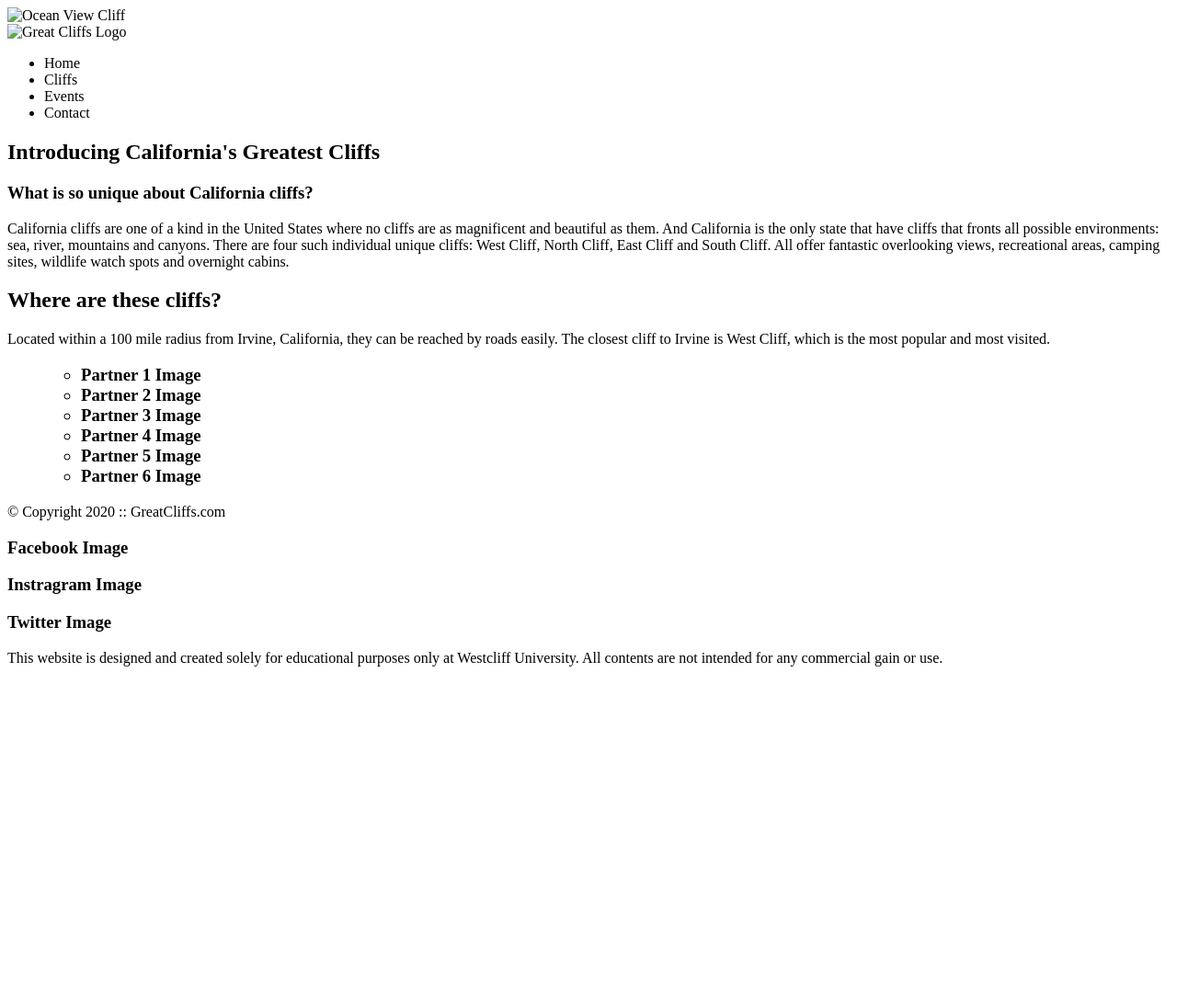
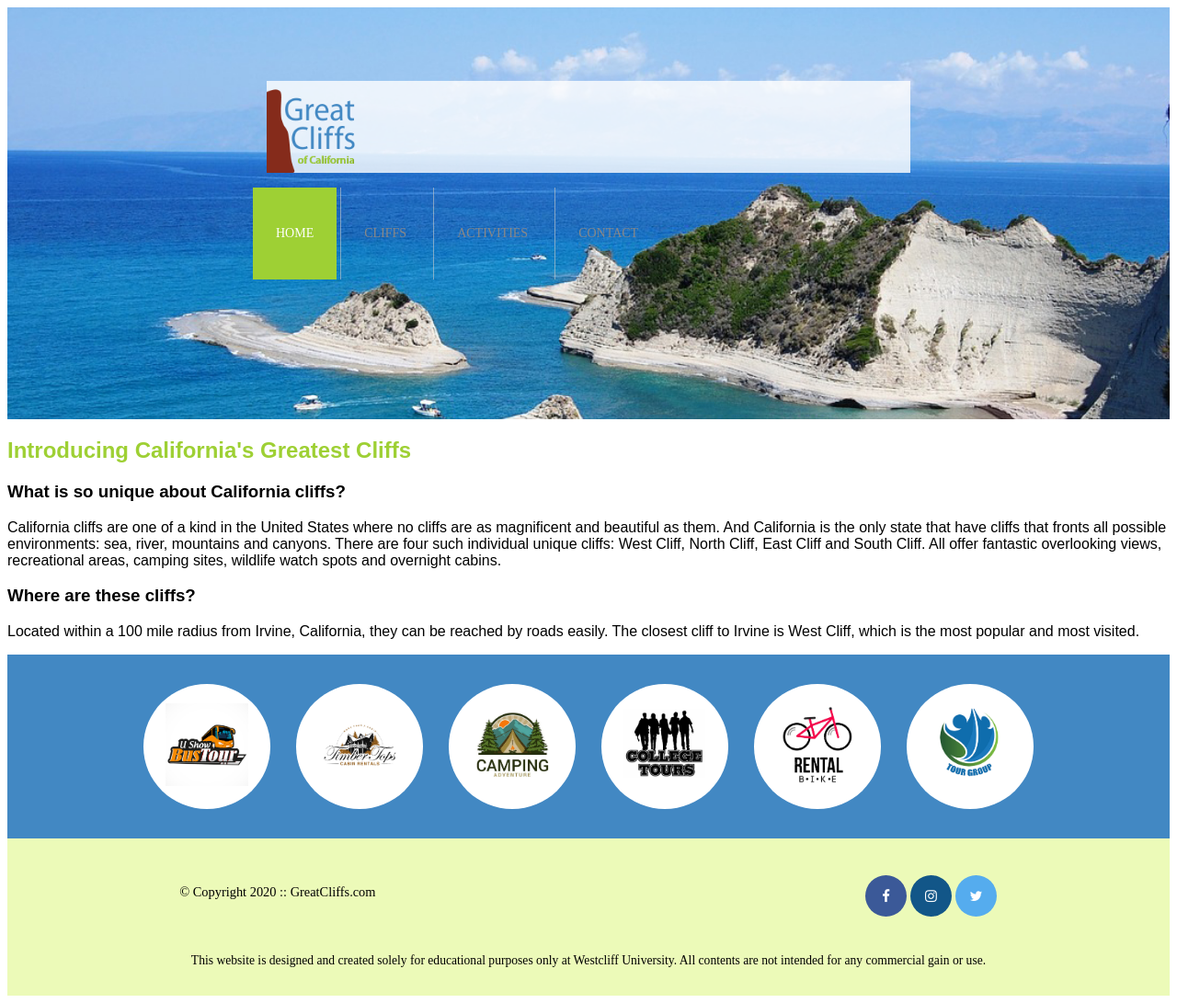
Before and after one commit to Ningsang-Jabegu/Bootcamp-Module1-Homework, a plain HTML site: page homework-module1/index.html in a window 1280 px wide. Shown: the whole page at 92% size. Before the commit the page ends 800 px from the top, so only its background shows below. Drawn offline with Linux system fonts and the light colour scheme.

Commit message:
cmd commit
module1_week2_day1

```diff
--- a/homework-module1/index.html
+++ b/homework-module1/index.html
@@ -6,12 +6,161 @@
     <meta charset="UTF-8">
     <meta http-equiv="X-UA-Compatible" content="IE=edge">
     <meta name="viewport" content="width=device-width, initial-scale=1.0">
+    <!-- Add icon library -->
+<link rel="stylesheet" href="https://cdnjs.cloudflare.com/ajax/libs/font-awesome/4.7.0/css/font-awesome.min.css">
+    <style>
+        /* Header */
+        header {
+            width: 100%;
+            min-height: 400px;
+            padding-top: 3em;
+        }
+
+        #home header {
+            background: no-repeat lightgray url(images/cliff_ocean.jpg);
+            background-size: 1500px;
+        }
+
+        .main-header {
+            background-color: rgb(255, 255, 255, 0.8);
+            width: 700px;
+            margin: 2em auto 0 auto;
+            min-height: 100px;
+            height: 100px;
+        }
+
+        .main-header .logo img {
+            width: 100px;
+            height: 100px;
+            margin: 0 2em 0 0;
+            float: left;
+        }
+
+        /* Navigation */
+        .main-menu {
+            margin-left: 227px;
+            font-weight: 400;
+        }
+
+        .main-menu ul li {
+            list-style-type: none;
+            display: inline-block;
+            float: none;
+            padding-left: 25px;
+            padding-right: 25px;
+            border-left: 1px solid rgba(202, 204, 202, 0.6);
+            line-height: 100px;
+            text-transform: uppercase;
+            font-size: 14px;
+        }
+
+        .main-menu ul li a {
+            text-decoration: none;
+            color: #888;
+        }
+
+        .main-menu ul li a:hover {
+            color: #9ed034;
+        }
+
+        .main-menu ul li.active {
+            background: #9ed034;
+            border: none;
+        }
+
+        .main-menu ul li.active a {
+            color: #fff;
+        }
+
+        /* Main */
+        main {
+            font-family: Arial, Helvetica, sans-serif;
+        }
+
+        h2 {
+            color: #9ed034;
+        }
+
+        /* Partners */
+        section {
+            width: 100%;
+            background-color: #4288c3;
+        }
+
+        section #partners {
+            width: 1200px;
+            padding: 2em 0 2em 0;
+            margin: 0 auto;
+            text-align: center;
+        }
+
+        section #partners .partner {
+            display: inline-block;
+            margin: 0 0.75em;
+            padding: 1.3em 1.5em;
+            background-color: #fff;
+            border-radius: 50%;
+        }
+
+        section #partners .partner img {
+            width: 90px;
+            height: 90px;
+        }
+
+        /* Footer */
+        footer {
+            width: 100%;
+            height: 155px;
+            padding-bottom: 1em;
+            background-color: #ecfab8;
+        }
+        footer #nondisclaimer .copy {
+            padding: 3.5em 3.5em 3.5em 13em;
+            float: left;
+            font-size: 0.9em;
+        }
+        footer #nondisclaimer .social {
+            padding: 2.5em;
+            margin-right: 9.25em;
+            float: right;
+        }
+        footer #disclaimer {
+            clear: both;
+        }
+        footer #disclaimer p {
+            font-size: 0.85em;
+            text-align: center;
+        }
+        footer #nondisclaimer .social .fa {
+            padding: 15px;
+            font-size: 15px;
+            width: 15px;
+            text-align: center;
+            text-decoration: none;
+            margin: 0 4 px;
+            border-radius: 50%;
+        }
+        footer #nondisclaimer .social .fa:hover {
+            opacity: 0.7;
+        }
+        footer #nondisclaimer .social .fa-facebook {
+            background: #3b5998;
+            color: #fff;
+        }
+        footer #nondisclaimer .social .fa-twitter {
+            background: #55acee;
+            color: #ffffff;
+        }
+        footer #nondisclaimer .social .fa-instagram {
+            background: #125688;
+            color: #fff;
+        }
+    </style>
 </head>
 
-<body>
+<body id="home">
     <!--Header begins here-->
     <header>
-        <img src="images/cliff_ocean.jpg" alt="Ocean View Cliff" width="1280" height="564">
         <!-- Division include Logo-->
         <div class="main-header">
             <div class="logo">
@@ -24,10 +173,10 @@
         <nav class="main-menu">
             <ul>
                 <!-- Menu listed in navigation bar -->
-                <li>Home</li>
-                <li>Cliffs</li>
-                <li>Events</li>
-                <li>Contact</li>
+                <li class="active"><a href="index.html">Home</a></li>
+                <li><a href="#">Cliffs</a></li>
+                <li><a href="activities.html">Activities</a></li>
+                <li><a href="contact.html">Contact</a></li>
                 <!-- Menu list end here-->
             </ul>
         </nav>
@@ -35,6 +184,7 @@
     </header>
     <!-- Headers ends here-->
 
+    <main>
         <h2>Introducing California's Greatest Cliffs</h2>
         <!-- Question no. 1 starts here. -->
         <h3>What is so unique about California cliffs?</h3>
@@ -42,33 +192,30 @@
         <p>California cliffs are one of a kind in the United States where no cliffs are as magnificent and beautiful as
             them. And California is the only state that have cliffs that fronts all possible environments: sea, river,
             mountains and canyons. There are four such individual unique cliffs: West Cliff, North Cliff, East Cliff and
-        South Cliff. All offer fantastic overlooking views, recreational areas, camping sites, wildlife watch spots and
+            South Cliff. All offer fantastic overlooking views, recreational areas, camping sites, wildlife watch spots
+            and
             overnight cabins.</p>
         <!-- Answer no. 1 ends here. -->
 
         <!-- Question no. 2 starts here. -->
-    <h2>Where are these cliffs?</h2>
+        <h3>Where are these cliffs?</h3>
         <!-- Answer of Question no. 2 starts here. -->
-    <p>Located within a 100 mile radius from Irvine, California, they can be reached by roads easily. The closest cliff
+        <p>Located within a 100 mile radius from Irvine, California, they can be reached by roads easily. The closest
+            cliff
             to Irvine is West Cliff, which is the most popular and most visited.</p>
         <!-- Answer no. 2 ends here. -->
-
-    <!-- Images start -->
+    </main>
+    <section>
+        <!-- Partners -->
         <ul id="partners">
-        <ul id="partners">
-            <h3>
-            <li class="partner">Partner 1 Image</li>
-            <li class="partner">Partner 2 Image</li>
-            <li class="partner">Partner 3 Image</li>
-            <li class="partner">Partner 4 Image</li>
-            <li class="partner">Partner 5 Image</li>
-            <li class="partner">Partner 6 Image</li>
-            </h3>
+            <li class="partner"><img src="images/partners/partner-bustour.png" alt="Partner Bus Tours"></li>
+            <li class="partner"><img src="images/partners/partner-cabinrental.png" alt="Partner Cabin Rental"></li>
+            <li class="partner"><img src="images/partners/partner-campingadv.png" alt="Partner Camping Adventure"></li>
+            <li class="partner"><img src="images/partners/partner-collegetours.png" alt="Partner College Tours"></li>
+            <li class="partner"><img src="images/partners/partner-rentalbike.png" alt="Partner Bike Rentals"></li>
+            <li class="partner"><img src="images/partners/partner-tourgroup.png" alt="Partner Tours Group"></li>
         </ul>
-        <!-- Images ends -->
-        </ul>
-    <!-- Images ends -->
-
+    </section>
     <!-- Footer begains here-->
     <footer>
         <div id="nondisclaimer">
@@ -76,9 +223,9 @@
             <div class="copy">&copy; Copyright 2020 :: GreatCliffs.com</div>
             <div class="social">
                 <!-- Social Media links here -->
-                <h3>Facebook Image</h3>
-                <h3>Instragram Image</h3>
-                <h3>Twitter Image</h3>
+                <a href="#" class="fa fa-facebook"></a>
+                <a href="#" class="fa fa-instagram"></a>
+                <a href="#" class="fa fa-twitter"></a>
             </div>
         </div>
         <!-- Disclaimer information starts here -->
```
Also changed, not shown: homework-module1/activities.html (+4 -4 lines), homework-module1/contact.html (+4 -4 lines), homework-module1/images/cliff_ocean.jpg (added), homework-module1/images/logo.png (added), homework-module1/images/partners/partner-bustour.png (added), homework-module1/images/partners/partner-cabinrental.png (added), homework-module1/images/partners/partner-campingadv.png (added), homework-module1/images/partners/partner-collegetours.png (added), homework-module1/images/partners/partner-rentalbike.png (added), homework-module1/images/partners/partner-tourgroup.png (added). Lines whose indentation alone changed are shown as unchanged.
